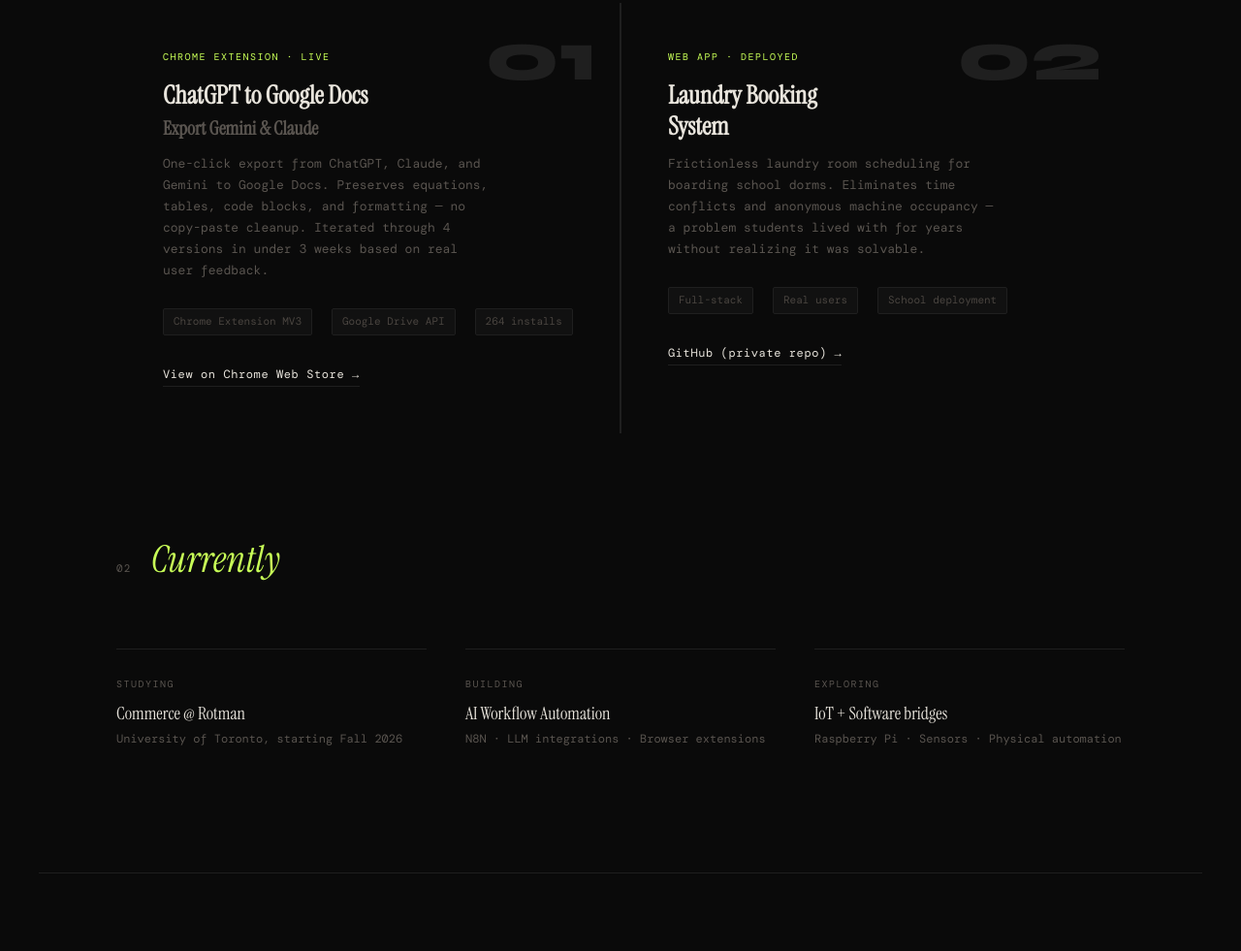
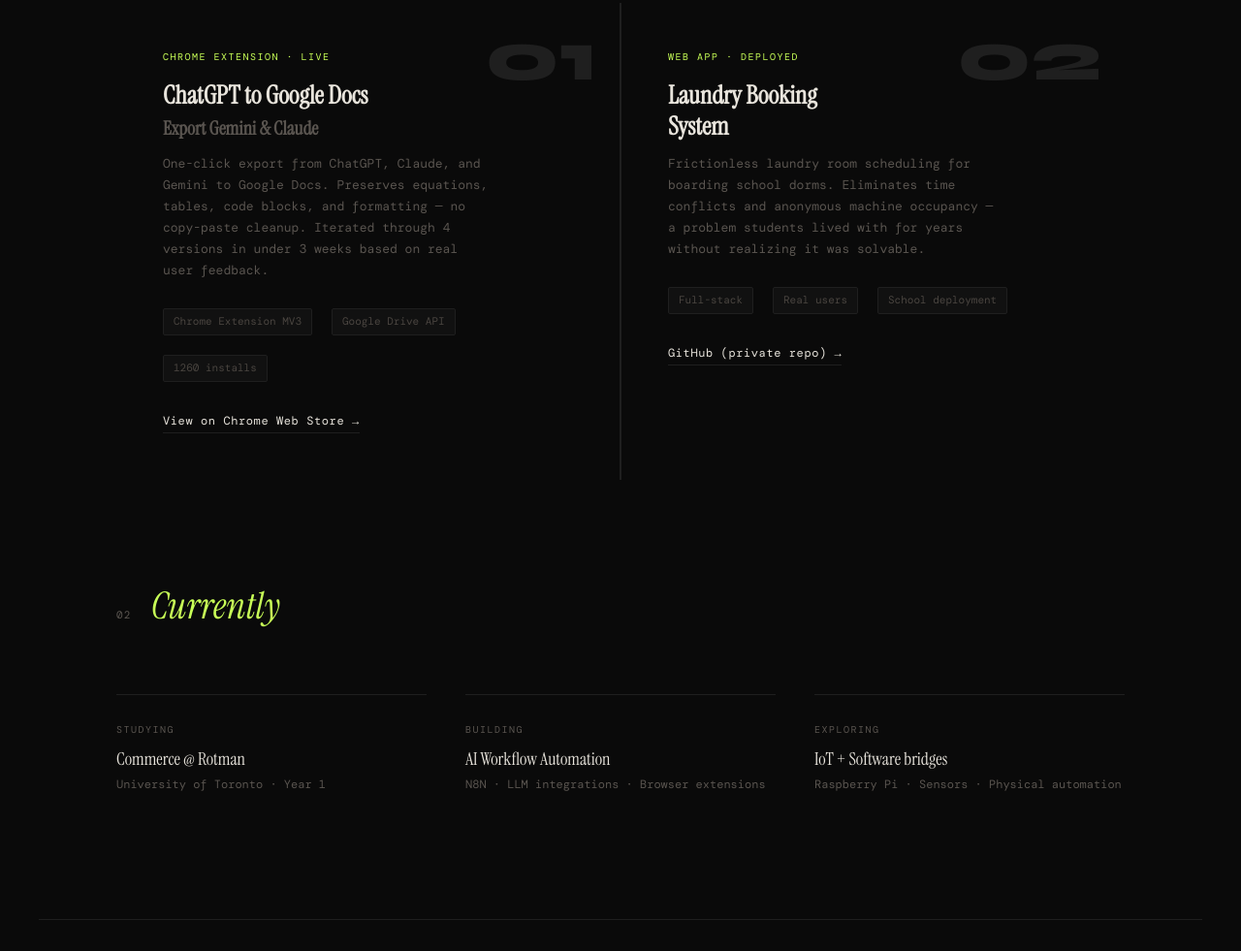
Before and after one commit to daniel-zeyuli/daniel-zeyuli.github.io, a plain HTML site: page index.html in a window 1280 px wide. Shown: the part 1019-2000 px from the top of the page at 97% size. Drawn offline with nearby package versions, Linux system fonts and the light colour scheme; a web font is replaced by a local one.

Commit message:
Update live metrics to Sep 8, 2026: 1.26K installs, 721 WAU
Co-Authored-By: Claude Sonnet 4.6 <noreply@anthropic.com>

```diff
--- a/index.html
+++ b/index.html
@@ -11,10 +11,10 @@
      METRICS — 更新这里的数字，页面所有显示会自动同步
      ══════════════════════════════════════════════════════════════ */
   const METRICS = {
-    totalInstalls:     264,
-    weeklyActiveUsers:  155,
-    wauGrowth:         '+9%',
-    lastUpdated:       'June 1, 2026',
+    totalInstalls:     1260,
+    weeklyActiveUsers:  721,
+    wauGrowth:         '+365%',
+    lastUpdated:       'Sep 8, 2026',
   };
 </script>
 <style>
@@ -823,7 +823,7 @@
       <div class="project-meta">
         <span class="meta-chip">Chrome Extension MV3</span>
         <span class="meta-chip">Google Drive API</span>
-        <span class="meta-chip" id="m-chip-installs">264 installs</span>
+        <span class="meta-chip" id="m-chip-installs">1,260 installs</span>
       </div>
       <a href="https://chromewebstore.google.com/detail/ilhglkmnbngkjeejpnlgfdkikmcafedd" target="_blank" class="project-link">
         View on Chrome Web Store →
@@ -858,7 +858,7 @@
     <div class="current-item">
       <div class="current-label">Studying</div>
       <div class="current-value">Commerce @ Rotman</div>
-      <div class="current-sub">University of Toronto, starting Fall 2026</div>
+      <div class="current-sub">University of Toronto · Year 1</div>
     </div>
     <div class="current-item">
       <div class="current-label">Building</div>
@@ -909,7 +909,7 @@
         The Chrome extension came from a teacher. Ms. Nichols, our Math and CS department head, was frustrated: every time she copied equations from ChatGPT or Claude into Google Docs, the formatting broke. She was paying for a tool to handle this. I looked at what she was paying for and thought it seemed like something I could build.
       </p>
       <p>
-        The first version took about ten hours — not just asking AI to write code, but understanding why formulas were breaking in the first place. <strong>"Every language model has a different way of outputting math equations. I had to identify the format, test what worked, and then keep improving it."</strong> The extension is now on version 4, supporting equations, chemical formulas, images, charts, and full conversation exports across ChatGPT, Claude, and Gemini. 264 installs. 155 weekly users.
+        The first version took about ten hours — not just asking AI to write code, but understanding why formulas were breaking in the first place. <strong>"Every language model has a different way of outputting math equations. I had to identify the format, test what worked, and then keep improving it."</strong> The extension is now on version 4, supporting equations, chemical formulas, images, charts, and full conversation exports across ChatGPT, Claude, and Gemini. 1,260 installs. 721 weekly users.
       </p>
       <p>
         Both projects taught me the same thing: <em>"Before, I might think there isn't a solution, so I'll just go to someone else. Now I think there must be a solution, and I can find it."</em> The problems worth solving aren't the ones people complain about. They're the ones people have stopped complaining about — because they've forgotten a better version is possible.
```
